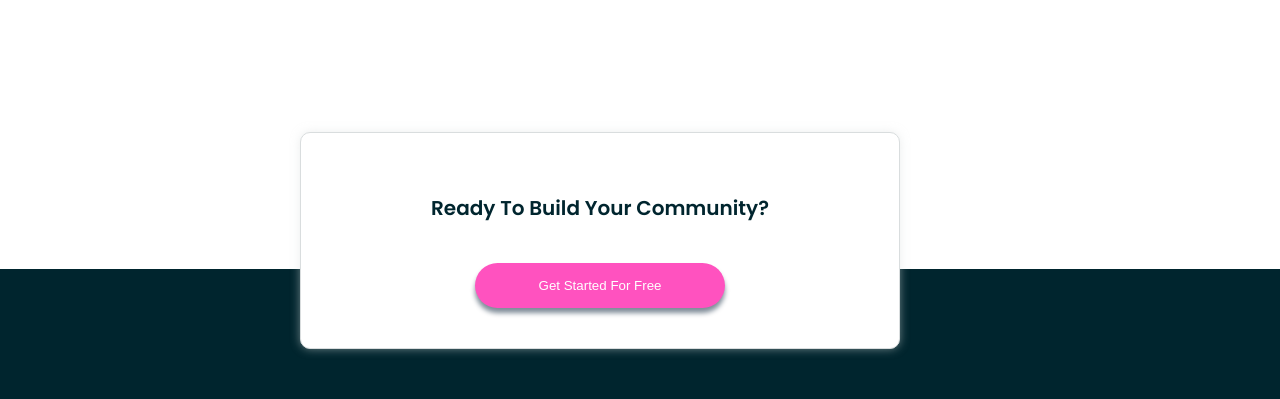
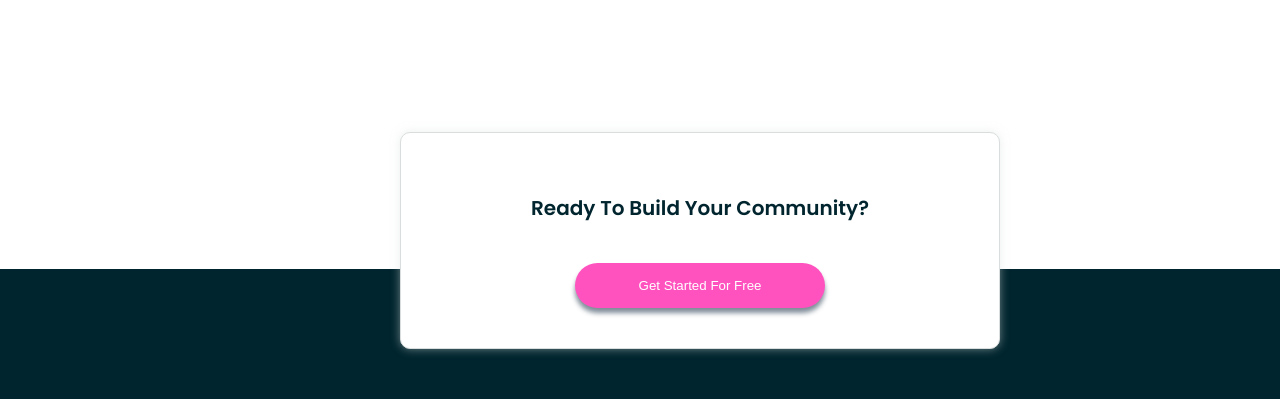
Before and after one commit to nickonyi/huddle-landing-page, a plain HTML site: page index.html in a window 1280 px wide. Shown: the part 1920-2319 px from the top of the page. Drawn offline with nearby package versions, Linux system fonts and the light colour scheme; a web font is replaced by a local one.

Commit message:
Huddle landing page

```diff
--- a/style.css
+++ b/style.css
@@ -169,7 +169,7 @@ body {
     width: 600px;
     position: relative;
     top: 80px;
-    left: 300px;
+    left: 400px;
     background-color: hsl(0, 0%, 100%);
     text-align: center;
     padding: 40px;
```
